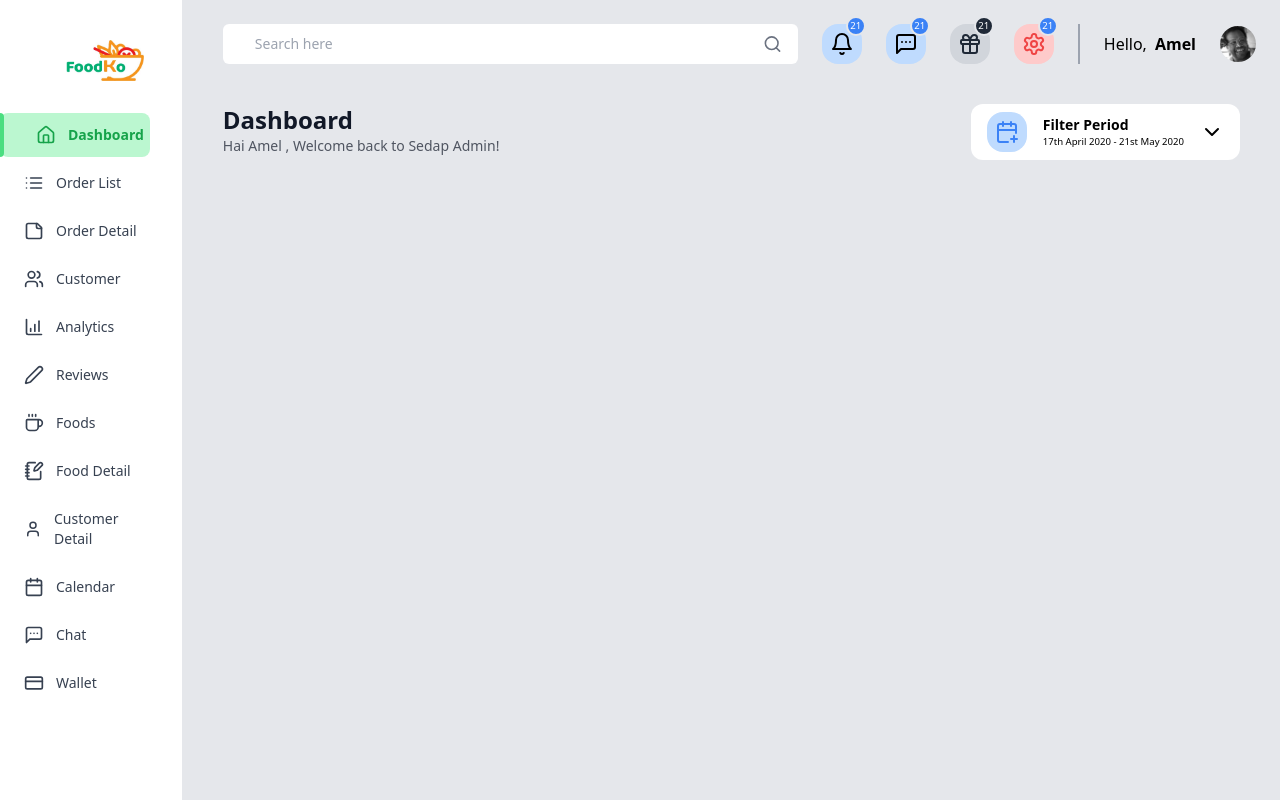
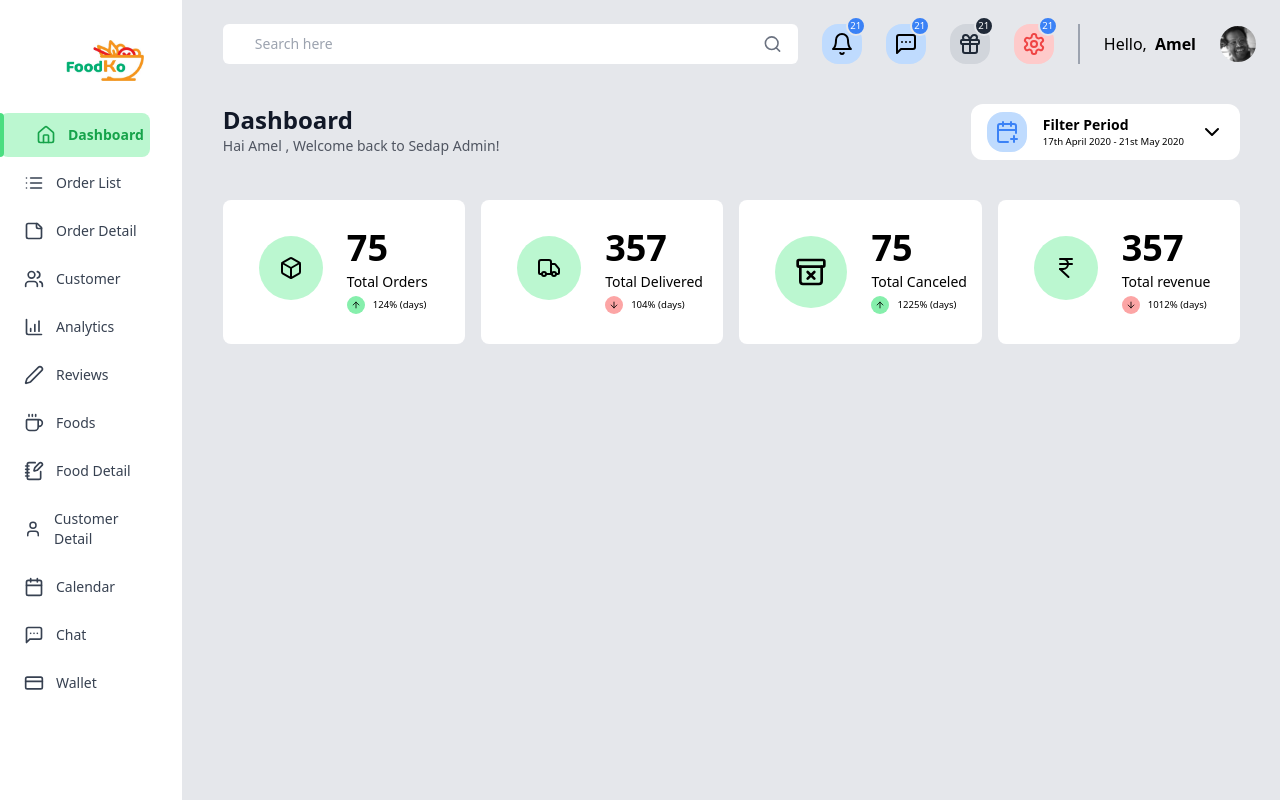
Before and after one commit to Amel294/Restaurant-Management, a React (Vite) app in the folder client/: page / in a window 1280 px wide. Built offline with nearby package versions, Linux system fonts and the light colour scheme.

Commit message:
feat(client): add DashboardOverview with CardDashboardOverview components, data from CardDashboardOverviewData constant

```diff
--- a/client/src/App.tsx
+++ b/client/src/App.tsx
@@ -1,5 +1,6 @@
 // Path: client\src\App.tsx
 
+import DashboardOverview from "./components/Dashboard Overview/DashboardOverview";
 import Sidebar from "./components/Sidebar/Sidebar";
 import TopBar from "./components/TopBar.tsx/TopBar";
 import TopSection from "./components/TopSection/TopSection";
@@ -13,6 +14,7 @@ function App() {
       <div className="col-span-6 px-10 pt-6">
         <TopBar />
         <TopSection/>
+        <DashboardOverview/>
       </div>
     </div>
   );
--- /dev/null
+++ b/client/src/components/Dashboard Overview/CardDashboardOverview.tsx
@@ -0,0 +1,41 @@
+// Path: client\src\components\Dashboard Overview\CardDashboardOverview.tsx
+
+import { ArrowUp, ArrowDown } from 'lucide-react';
+
+type CardProps = {
+    icon: React.ReactNode;
+    title: string;
+    value: number;
+    change: {
+        percent:number;
+        value: number;
+        period: string;
+        isIncrease: boolean;
+    };
+    backgroundColor?: string;
+};
+
+function CardDashboardOverview( { icon, title, value, change, backgroundColor }: CardProps ) {
+    const changeIcon = change.isIncrease ? <ArrowUp size={10} /> : <ArrowDown size={10} />;
+    const changeColor = change.isIncrease ? 'bg-green-300' : 'bg-red-300';
+
+    return (
+        <div className={`bg-white p-3 w-full flex items-start rounded-lg  ${ backgroundColor }`}>
+            <div className='flex items-center p-5 bg-green-200 rounded-full m-6 '>{icon}</div>
+            <div className='py-4'>
+                <div className="text-4xl font-extrabold">{value}</div>
+                <div className='text-sm py-1'>{title}</div>
+                <div className="flex flex-row items-center gap-2">
+                    <div className={`${ changeColor } flex items-center rounded-full p-1`}>
+                        {changeIcon }
+                    </div>
+                    <div className='text-xxs'>
+                        <span>{change.value}</span><span>{change.percent}%</span> <span>({change.period})</span>
+                    </div>
+                </div>
+            </div>
+        </div>
+    );
+}
+
+export default CardDashboardOverview;
--- /dev/null
+++ b/client/src/components/Dashboard Overview/DashboardOverview.tsx
@@ -0,0 +1,16 @@
+// Path: client\src\components\Dashboard Overview\DashboardOverview.tsx
+
+import { CardDashboardOverviewData } from '../../constants/CardDashboardOverviewData';
+import CardDashboardOverview from './CardDashboardOverview';
+
+function DashboardOverview() {
+  return (
+    <div className="grid grid-cols-4 gap-4 pt-10 ">
+      {CardDashboardOverviewData.map((data, index) => (
+        <CardDashboardOverview key={index} {...data} />
+      ))}
+    </div>
+  );
+}
+
+export default DashboardOverview;
--- /dev/null
+++ b/client/src/constants/CardDashboardOverviewData.tsx
@@ -0,0 +1,48 @@
+// Path: client\src\constants\CardDashboardOverviewData.tsx
+import { ArchiveX, Box ,IndianRupee, Truck } from "lucide-react";
+export const CardDashboardOverviewData = [
+    {
+        icon: <Box />,
+        title: 'Total Orders',
+        value: 75,
+        change: {
+            percent: 4,
+            value: 12,
+            period: 'days',
+            isIncrease: true,
+        },
+    },
+    {
+        icon: <Truck />,
+        title: 'Total Delivered',
+        value: 357,
+        change: {
+            percent: 4,
+            value: 10,
+            period: 'days',
+            isIncrease: false,
+        },
+    },
+    {
+        icon: <ArchiveX size={32} />,
+        title: 'Total Canceled',
+        value: 75,
+        change: {
+            percent: 25,
+            value: 12,
+            period: 'days',
+            isIncrease: true,
+        },
+    },
+    {
+        icon: <IndianRupee />,
+        title: 'Total revenue',
+        value: 357,
+        change: {
+            percent: 12,
+            value: 10,
+            period: 'days',
+            isIncrease: false,
+        },
+    },
+];
```
